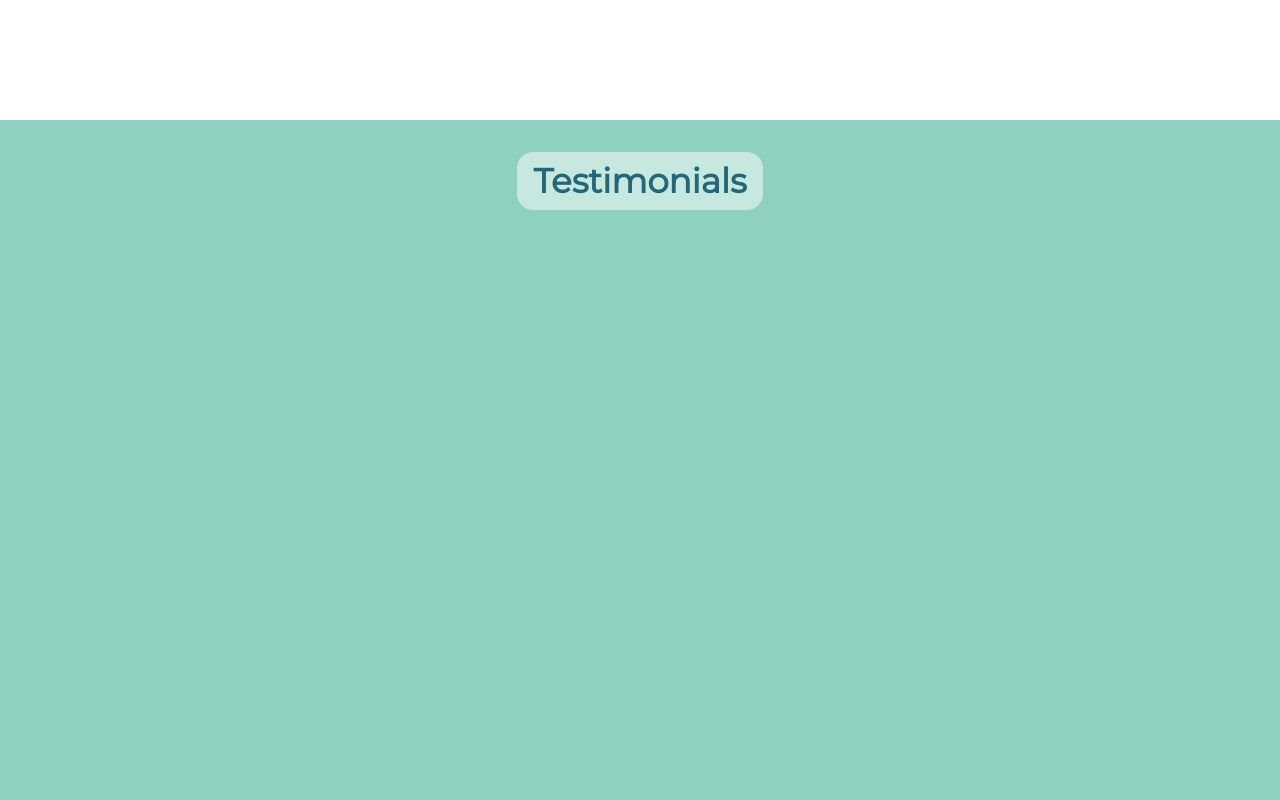
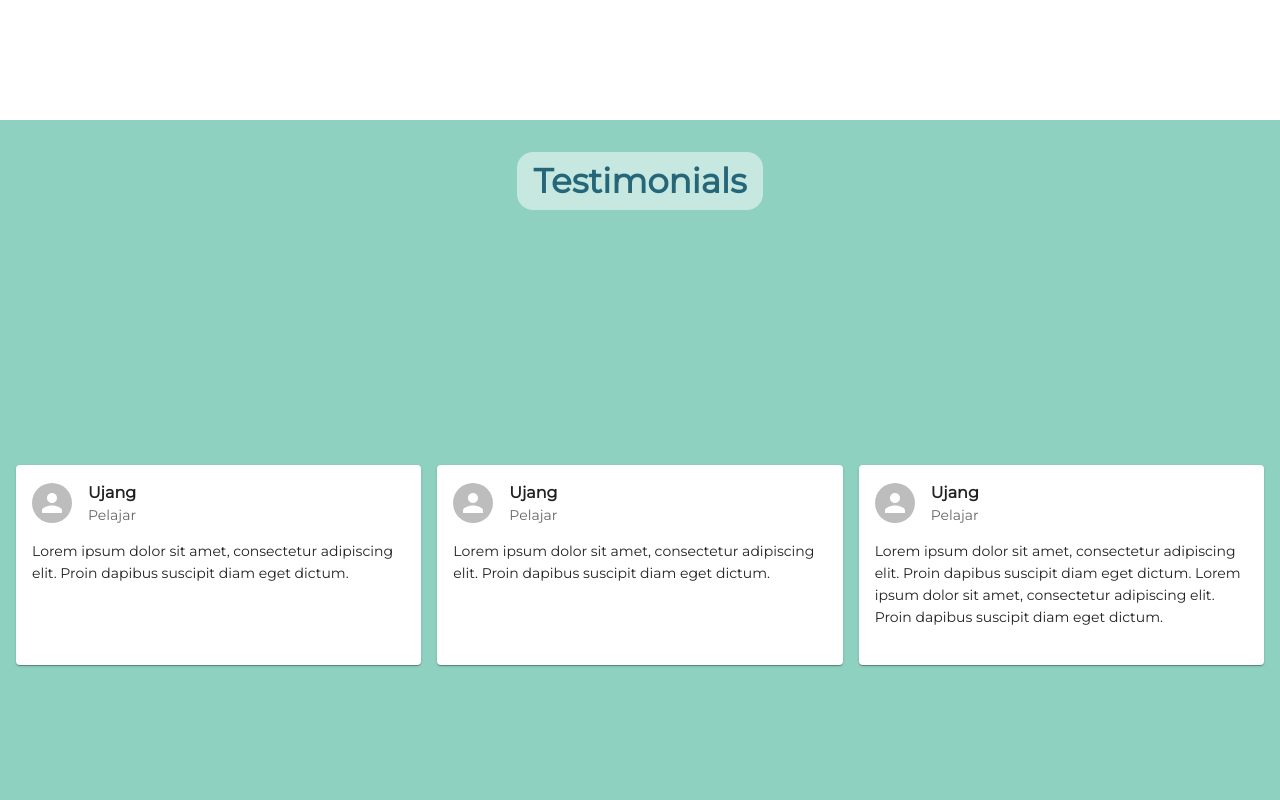
Before and after one commit to rafirm29/najait-express, a React (Create React App) app: page /aboutus in a window 1280 px wide. Shown: the part 2280-3080 px from the top of the page. Built offline with nearby package versions, Linux system fonts and the light colour scheme.

Commit message:
Added testimonials section in about us

```diff
--- a/src/components/aboutus/sections/Testimonials.js
+++ b/src/components/aboutus/sections/Testimonials.js
@@ -1,18 +1,82 @@
-import { Grid } from '@mui/material';
+import {
+  Grid,
+  Box,
+  Card,
+  CardHeader,
+  Avatar,
+  CardContent,
+  Typography,
+} from '@mui/material';
 import React from 'react';
 import SectionTitle from '../SectionTitle';
+
+const testimonials = [
+  {
+    author: 'Ujang',
+    title: 'Pelajar',
+    comment: `Lorem ipsum dolor sit amet, consectetur adipiscing elit. Proin dapibus suscipit diam eget dictum.`,
+  },
+  {
+    author: 'Ujang',
+    title: 'Pelajar',
+    comment: `Lorem ipsum dolor sit amet, consectetur adipiscing elit. Proin dapibus suscipit diam eget dictum.`,
+  },
+  {
+    author: 'Ujang',
+    title: 'Pelajar',
+    comment: `Lorem ipsum dolor sit amet, consectetur adipiscing elit. Proin dapibus suscipit diam eget dictum. Lorem ipsum dolor sit amet, consectetur adipiscing elit. Proin dapibus suscipit diam eget dictum.`,
+  },
+];
+
+const TestimonialItems = () => {
+  return (
+    <Grid
+      container
+      justifyContent="center"
+      alignItems="center"
+      height="100%"
+      spacing={2}
+      px={2}
+    >
+      {testimonials.map((testimonial) => {
+        return (
+          <Grid item xs={12} sm={6} md={4}>
+            <Card sx={{ minHeight: '12.5rem' }}>
+              <CardHeader
+                avatar={<Avatar />}
+                title={
+                  <Typography fontWeight="bold">
+                    {testimonial.author}
+                  </Typography>
+                }
+                subheader={testimonial.title}
+              />
+              <CardContent sx={{ paddingTop: 0 }}>
+                <Typography variant="subtitle2">
+                  {testimonial.comment}
+                </Typography>
+              </CardContent>
+            </Card>
+          </Grid>
+        );
+      })}
+    </Grid>
+  );
+};
 
 const Testimonials = () => {
   return (
     <Grid
       sx={{
         display: 'flex',
-        justifyContent: 'center',
+        flexDirection: 'column',
+        alignItems: 'center',
         backgroundColor: '#8ED1C0',
         height: '100vh',
       }}
     >
       <SectionTitle text="Testimonials" />
+      <TestimonialItems />
     </Grid>
   );
 };
```
